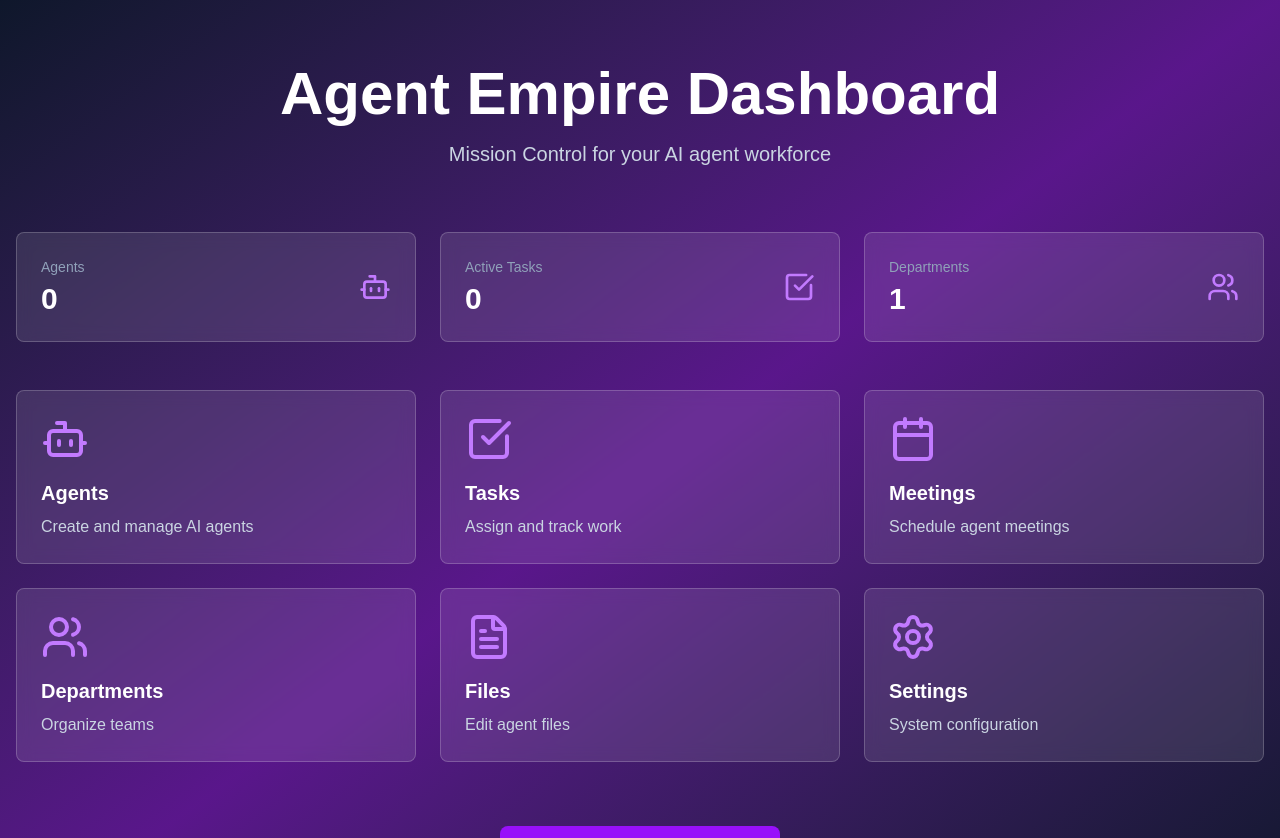
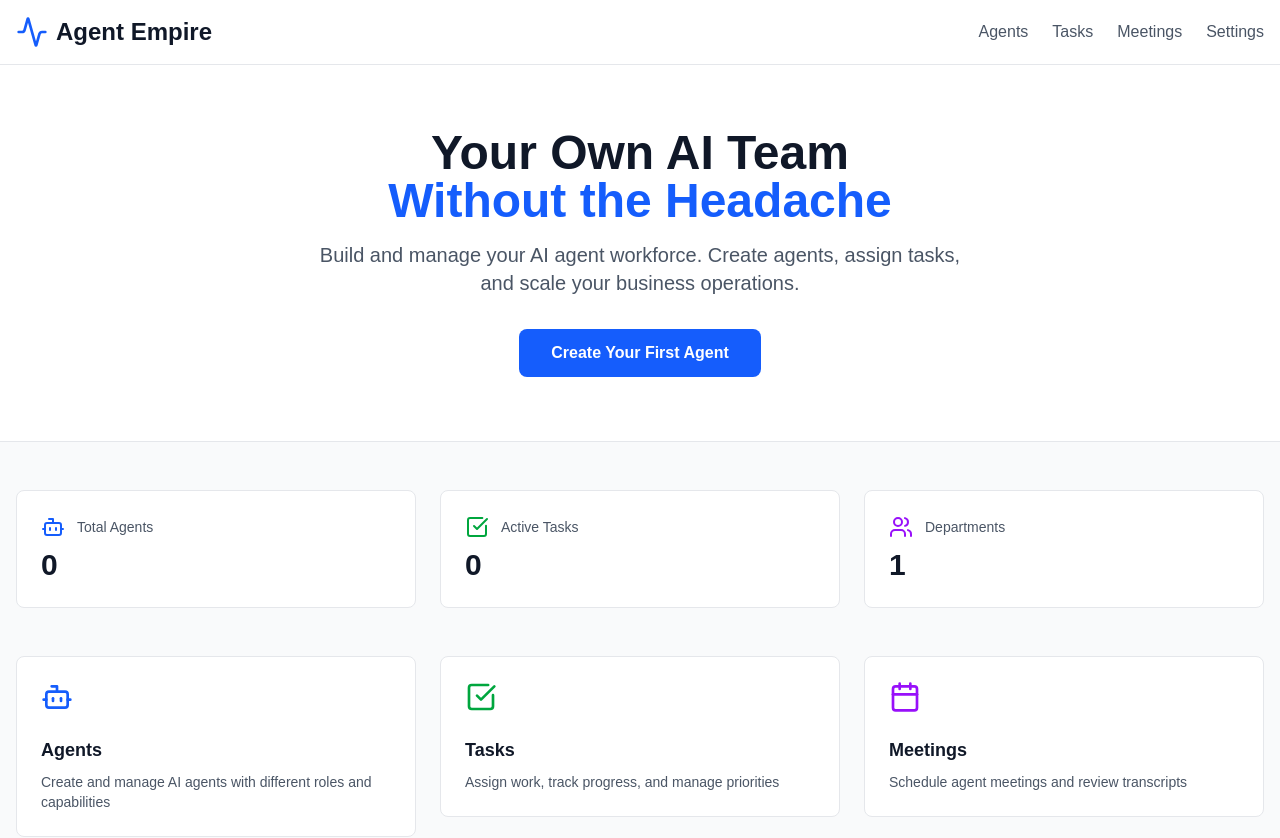
Before and after one commit to imzazzu-beep/agent-empire-dashboard, a Next.js app: page / in a window 1280 px wide. Shown: the top 838 px of the page. Built offline with nearby package versions, Linux system fonts and the light colour scheme.

Commit message:
Redesign UI to match ClawHosters clean professional style

```diff
--- a/app/agents/page.tsx
+++ b/app/agents/page.tsx
@@ -3,7 +3,7 @@
 import { useEffect, useState } from 'react';
 import { supabase } from '@/lib/supabase';
 import Link from 'next/link';
-import { Bot, Plus, Activity, Pause, Power } from 'lucide-react';
+import { Bot, Plus, Activity, Pause, Power, ArrowLeft } from 'lucide-react';
 
 interface Agent {
   id: string;
@@ -39,39 +39,45 @@ export default function AgentsPage() {
 
   if (loading) {
     return (
-      <div className="min-h-screen bg-gradient-to-br from-slate-900 via-purple-900 to-slate-900 flex items-center justify-center">
-        <div className="text-white text-xl">Loading agents...</div>
+      <div className="min-h-screen bg-gray-50 flex items-center justify-center">
+        <div className="text-gray-600 text-lg">Loading agents...</div>
       </div>
     );
   }
 
   return (
-    <div className="min-h-screen bg-gradient-to-br from-slate-900 via-purple-900 to-slate-900">
-      <div className="container mx-auto px-4 py-8">
+    <div className="min-h-screen bg-gray-50">
       {/* Header */}
-        <div className="flex items-center justify-between mb-8">
-          <div>
-            <h1 className="text-4xl font-bold text-white mb-2">Agents</h1>
-            <p className="text-slate-300">Manage your AI agent workforce</p>
+      <header className="bg-white border-b border-gray-200">
+        <div className="container mx-auto px-4 py-4">
+          <div className="flex items-center justify-between">
+            <div className="flex items-center gap-4">
+              <Link href="/" className="text-gray-600 hover:text-gray-900">
+                <ArrowLeft className="w-5 h-5" />
+              </Link>
+              <h1 className="text-2xl font-bold text-gray-900">Agents</h1>
             </div>
             <Link
               href="/agents/new"
-            className="bg-purple-600 hover:bg-purple-700 text-white font-bold py-3 px-6 rounded-lg flex items-center gap-2 transition-colors"
+              className="bg-blue-600 hover:bg-blue-700 text-white font-semibold py-2 px-4 rounded-lg flex items-center gap-2 transition-colors"
             >
-            <Plus className="w-5 h-5" />
+              <Plus className="w-4 h-4" />
               New Agent
             </Link>
           </div>
+        </div>
+      </header>
 
-        {/* Agents List */}
+      {/* Content */}
+      <div className="container mx-auto px-4 py-8">
         {agents.length === 0 ? (
-          <div className="bg-white/10 backdrop-blur-sm rounded-lg p-12 border border-white/20 text-center">
-            <Bot className="w-16 h-16 text-slate-400 mx-auto mb-4" />
-            <h3 className="text-white text-xl font-bold mb-2">No agents yet</h3>
-            <p className="text-slate-300 mb-6">Create your first AI agent to get started</p>
+          <div className="bg-white rounded-lg border border-gray-200 p-12 text-center">
+            <Bot className="w-16 h-16 text-gray-400 mx-auto mb-4" />
+            <h3 className="text-xl font-semibold text-gray-900 mb-2">No agents yet</h3>
+            <p className="text-gray-600 mb-6">Create your first AI agent to get started</p>
             <Link
               href="/agents/new"
-              className="inline-block bg-purple-600 hover:bg-purple-700 text-white font-bold py-3 px-6 rounded-lg transition-colors"
+              className="inline-block bg-blue-600 hover:bg-blue-700 text-white font-semibold py-3 px-6 rounded-lg transition-colors"
             >
               Create First Agent
             </Link>
@@ -90,37 +96,48 @@ export default function AgentsPage() {
 
 function AgentCard({ agent }: { agent: Agent }) {
   const statusColors = {
-    active: 'text-green-400',
-    idle: 'text-yellow-400',
-    offline: 'text-slate-400',
-    paused: 'text-orange-400',
+    active: 'text-green-600',
+    idle: 'text-yellow-600',
+    offline: 'text-gray-400',
+    paused: 'text-orange-600',
+  };
+
+  const statusBgColors = {
+    active: 'bg-green-50',
+    idle: 'bg-yellow-50',
+    offline: 'bg-gray-50',
+    paused: 'bg-orange-50',
   };
 
   const statusIcons = {
-    active: <Activity className="w-4 h-4" />,
-    idle: <Pause className="w-4 h-4" />,
-    offline: <Power className="w-4 h-4" />,
-    paused: <Pause className="w-4 h-4" />,
+    active: <Activity className="w-3 h-3" />,
+    idle: <Pause className="w-3 h-3" />,
+    offline: <Power className="w-3 h-3" />,
+    paused: <Pause className="w-3 h-3" />,
   };
 
   return (
     <Link href={`/agents/${agent.id}`}>
-      <div className="bg-white/10 backdrop-blur-sm rounded-lg p-6 border border-white/20 hover:bg-white/20 transition-all cursor-pointer group">
+      <div className="bg-white rounded-lg border border-gray-200 p-6 hover:border-blue-300 hover:shadow-md transition-all cursor-pointer">
         <div className="flex items-start justify-between mb-4">
-          <div className="bg-purple-600 p-3 rounded-lg group-hover:scale-110 transition-transform">
-            <Bot className="w-6 h-6 text-white" />
+          <div className="bg-blue-50 p-3 rounded-lg">
+            <Bot className="w-6 h-6 text-blue-600" />
           </div>
-          <div className={`flex items-center gap-1 ${statusColors[agent.status as keyof typeof statusColors]}`}>
+          <div
+            className={`flex items-center gap-1 px-2 py-1 rounded text-xs font-medium ${
+              statusColors[agent.status as keyof typeof statusColors]
+            } ${statusBgColors[agent.status as keyof typeof statusBgColors]}`}
+          >
             {statusIcons[agent.status as keyof typeof statusIcons]}
-            <span className="text-sm capitalize">{agent.status}</span>
+            <span className="capitalize">{agent.status}</span>
           </div>
         </div>
 
-        <h3 className="text-white text-xl font-bold mb-1">{agent.name}</h3>
-        <p className="text-slate-300 text-sm mb-4">{agent.role || 'No role assigned'}</p>
+        <h3 className="text-lg font-semibold text-gray-900 mb-1">{agent.name}</h3>
+        <p className="text-gray-600 text-sm mb-4">{agent.role || 'No role assigned'}</p>
 
-        <div className="flex items-center justify-between text-xs text-slate-400">
-          <span>{agent.model}</span>
+        <div className="flex items-center justify-between text-xs text-gray-500">
+          <span className="font-mono">{agent.model.split('/').pop()}</span>
           <span>{new Date(agent.created_at).toLocaleDateString()}</span>
         </div>
       </div>
--- a/app/page.tsx
+++ b/app/page.tsx
@@ -1,114 +1,157 @@
 import Link from 'next/link';
-import { Bot, Users, CheckSquare, Calendar, FileText, Settings } from 'lucide-react';
+import { Bot, Users, CheckSquare, Calendar, FileText, Settings, Activity } from 'lucide-react';
 
 export default function Home() {
   return (
-    <div className="min-h-screen bg-gradient-to-br from-slate-900 via-purple-900 to-slate-900">
-      <div className="container mx-auto px-4 py-16">
-        {/* Header */}
-        <div className="text-center mb-16">
-          <h1 className="text-6xl font-bold text-white mb-4">
-            Agent Empire Dashboard
-          </h1>
-          <p className="text-xl text-slate-300">
-            Mission Control for your AI agent workforce
+    <div className="min-h-screen bg-gray-50">
+      {/* Header */}
+      <header className="bg-white border-b border-gray-200">
+        <div className="container mx-auto px-4 py-4">
+          <div className="flex items-center justify-between">
+            <div className="flex items-center gap-2">
+              <Activity className="w-8 h-8 text-blue-600" />
+              <h1 className="text-2xl font-bold text-gray-900">Agent Empire</h1>
+            </div>
+            <nav className="flex gap-6">
+              <Link href="/agents" className="text-gray-600 hover:text-gray-900">Agents</Link>
+              <Link href="/tasks" className="text-gray-600 hover:text-gray-900">Tasks</Link>
+              <Link href="/meetings" className="text-gray-600 hover:text-gray-900">Meetings</Link>
+              <Link href="/settings" className="text-gray-600 hover:text-gray-900">Settings</Link>
+            </nav>
+          </div>
+        </div>
+      </header>
+
+      {/* Hero Section */}
+      <section className="bg-white border-b border-gray-200">
+        <div className="container mx-auto px-4 py-16 text-center">
+          <h2 className="text-5xl font-bold text-gray-900 mb-4">
+            Your Own AI Team
+            <br />
+            <span className="text-blue-600">Without the Headache</span>
+          </h2>
+          <p className="text-xl text-gray-600 mb-8 max-w-2xl mx-auto">
+            Build and manage your AI agent workforce. Create agents, assign tasks, and scale your business operations.
           </p>
+          <Link
+            href="/agents/new"
+            className="inline-block bg-blue-600 hover:bg-blue-700 text-white font-semibold py-3 px-8 rounded-lg transition-colors"
+          >
+            Create Your First Agent
+          </Link>
         </div>
+      </section>
 
-        {/* Stats Grid */}
+      {/* Stats Section */}
+      <section className="container mx-auto px-4 py-12">
         <div className="grid grid-cols-1 md:grid-cols-3 gap-6 mb-12">
-          <StatCard title="Agents" value="0" icon={<Bot className="w-8 h-8" />} />
-          <StatCard title="Active Tasks" value="0" icon={<CheckSquare className="w-8 h-8" />} />
-          <StatCard title="Departments" value="1" icon={<Users className="w-8 h-8" />} />
-        </div>
-
-        {/* Navigation Cards */}
-        <div className="grid grid-cols-1 md:grid-cols-2 lg:grid-cols-3 gap-6">
-          <NavCard
-            title="Agents"
-            description="Create and manage AI agents"
-            href="/agents"
-            icon={<Bot className="w-12 h-12" />}
+          <StatCard
+            icon={<Bot className="w-6 h-6 text-blue-600" />}
+            label="Total Agents"
+            value="0"
           />
-          <NavCard
-            title="Tasks"
-            description="Assign and track work"
-            href="/tasks"
-            icon={<CheckSquare className="w-12 h-12" />}
+          <StatCard
+            icon={<CheckSquare className="w-6 h-6 text-green-600" />}
+            label="Active Tasks"
+            value="0"
           />
-          <NavCard
-            title="Meetings"
-            description="Schedule agent meetings"
-            href="/meetings"
-            icon={<Calendar className="w-12 h-12" />}
-          />
-          <NavCard
-            title="Departments"
-            description="Organize teams"
-            href="/departments"
-            icon={<Users className="w-12 h-12" />}
-          />
-          <NavCard
-            title="Files"
-            description="Edit agent files"
-            href="/files"
-            icon={<FileText className="w-12 h-12" />}
-          />
-          <NavCard
-            title="Settings"
-            description="System configuration"
-            href="/settings"
-            icon={<Settings className="w-12 h-12" />}
+          <StatCard
+            icon={<Users className="w-6 h-6 text-purple-600" />}
+            label="Departments"
+            value="1"
           />
         </div>
 
-        {/* Quick Actions */}
-        <div className="mt-16 text-center">
-          <Link
-            href="/agents/new"
-            className="inline-block bg-purple-600 hover:bg-purple-700 text-white font-bold py-4 px-8 rounded-lg text-lg transition-colors"
-          >
-            + Create Your First Agent
-          </Link>
+        {/* Features Grid */}
+        <div className="grid grid-cols-1 md:grid-cols-2 lg:grid-cols-3 gap-6">
+          <FeatureCard
+            icon={<Bot className="w-8 h-8 text-blue-600" />}
+            title="Agents"
+            description="Create and manage AI agents with different roles and capabilities"
+            href="/agents"
+          />
+          <FeatureCard
+            icon={<CheckSquare className="w-8 h-8 text-green-600" />}
+            title="Tasks"
+            description="Assign work, track progress, and manage priorities"
+            href="/tasks"
+          />
+          <FeatureCard
+            icon={<Calendar className="w-8 h-8 text-purple-600" />}
+            title="Meetings"
+            description="Schedule agent meetings and review transcripts"
+            href="/meetings"
+          />
+          <FeatureCard
+            icon={<Users className="w-8 h-8 text-orange-600" />}
+            title="Departments"
+            description="Organize agents into teams and departments"
+            href="/departments"
+          />
+          <FeatureCard
+            icon={<FileText className="w-8 h-8 text-red-600" />}
+            title="Files"
+            description="Edit agent personalities and knowledge bases"
+            href="/files"
+          />
+          <FeatureCard
+            icon={<Settings className="w-8 h-8 text-gray-600" />}
+            title="Settings"
+            description="Configure system settings and integrations"
+            href="/settings"
+          />
         </div>
-      </div>
+      </section>
+
+      {/* Footer */}
+      <footer className="bg-white border-t border-gray-200 mt-16">
+        <div className="container mx-auto px-4 py-8 text-center text-gray-600">
+          <p>Agent Empire Dashboard · Built with OpenClaw</p>
+        </div>
+      </footer>
     </div>
   );
 }
 
-function StatCard({ title, value, icon }: { title: string; value: string; icon: React.ReactNode }) {
+function StatCard({
+  icon,
+  label,
+  value,
+}: {
+  icon: React.ReactNode;
+  label: string;
+  value: string;
+}) {
   return (
-    <div className="bg-white/10 backdrop-blur-sm rounded-lg p-6 border border-white/20">
-      <div className="flex items-center justify-between">
-        <div>
-          <p className="text-slate-400 text-sm">{title}</p>
-          <p className="text-white text-3xl font-bold mt-1">{value}</p>
-        </div>
-        <div className="text-purple-400">{icon}</div>
+    <div className="bg-white rounded-lg border border-gray-200 p-6">
+      <div className="flex items-center gap-3 mb-2">
+        {icon}
+        <span className="text-sm font-medium text-gray-600">{label}</span>
       </div>
+      <p className="text-3xl font-bold text-gray-900">{value}</p>
     </div>
   );
 }
 
-function NavCard({
+function FeatureCard({
+  icon,
   title,
   description,
   href,
-  icon,
 }: {
+  icon: React.ReactNode;
   title: string;
   description: string;
   href: string;
-  icon: React.ReactNode;
 }) {
   return (
     <Link href={href}>
-      <div className="bg-white/10 backdrop-blur-sm rounded-lg p-6 border border-white/20 hover:bg-white/20 transition-all cursor-pointer group">
-        <div className="text-purple-400 mb-4 group-hover:scale-110 transition-transform">
+      <div className="bg-white rounded-lg border border-gray-200 p-6 hover:border-blue-300 hover:shadow-md transition-all cursor-pointer group">
+        <div className="mb-4 group-hover:scale-110 transition-transform inline-block">
           {icon}
         </div>
-        <h3 className="text-white text-xl font-bold mb-2">{title}</h3>
-        <p className="text-slate-300">{description}</p>
+        <h3 className="text-lg font-semibold text-gray-900 mb-2">{title}</h3>
+        <p className="text-gray-600 text-sm">{description}</p>
       </div>
     </Link>
   );
```
Lines whose indentation alone changed are shown as unchanged.
